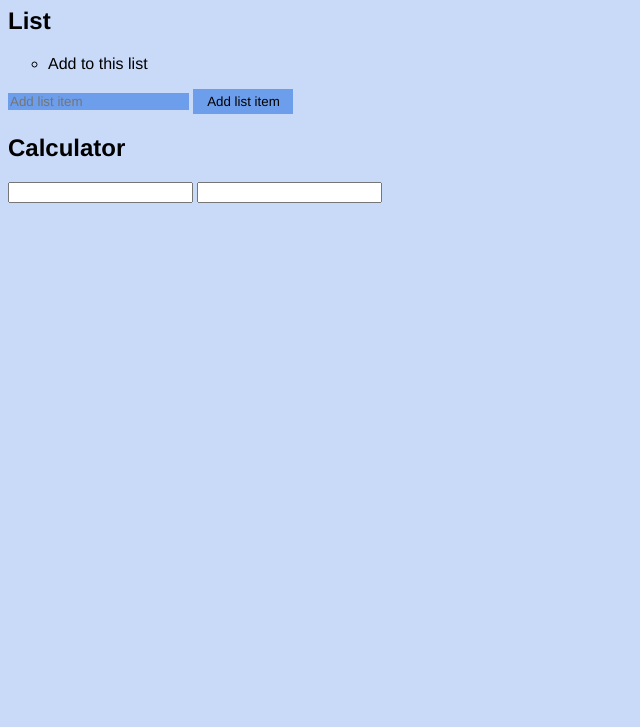
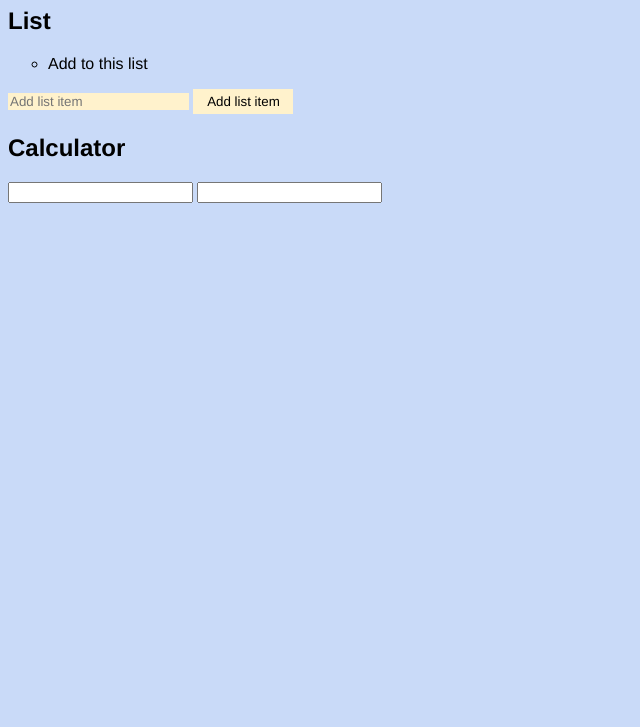
Before and after one commit to racheldunne28/basic-webpage, a plain HTML site: page index.html in a window 1280 px wide. Shown: the part 73-800 px from the top of the page, without its empty margins (0-640 px from the left). Drawn offline with Linux system fonts and the light colour scheme.

Commit message:
Feat: format number entry boxes

```diff
--- a/main.css
+++ b/main.css
@@ -12,7 +12,7 @@ li {
 }
 :root {
     --blue: #c9daf8;
-    --blue2: #6d9eeb;
+    --yellow: #fff2cc;
     --white: #ffffff;
     --black: #000000;
 }
@@ -26,14 +26,14 @@ body {
 .light-theme {
     --bg: var(--blue);
     --fontColor: var(--black);
-    --btnBg: var(--blue2);
+    --btnBg: var(--yellow);
     --btnFontColor: var(--black);
 }
 .dark-theme {
     --bg: var(--black);
     --fontColor: var(--blue);
-    --btnBg: var(--blue2);
-    --btnFontColor: var(--white);
+    --btnBg: var(--yellow);
+    --btnFontColor: var(--black);
 }
 .btn {
     position: absolute;
@@ -62,3 +62,8 @@ body {
     background-color: var(--btnBg);
     border: none;
 }
+.numentry {
+    color: var(--btnFontColor);
+    background-color: var(--btnBg);
+    border: none;
+}
```
